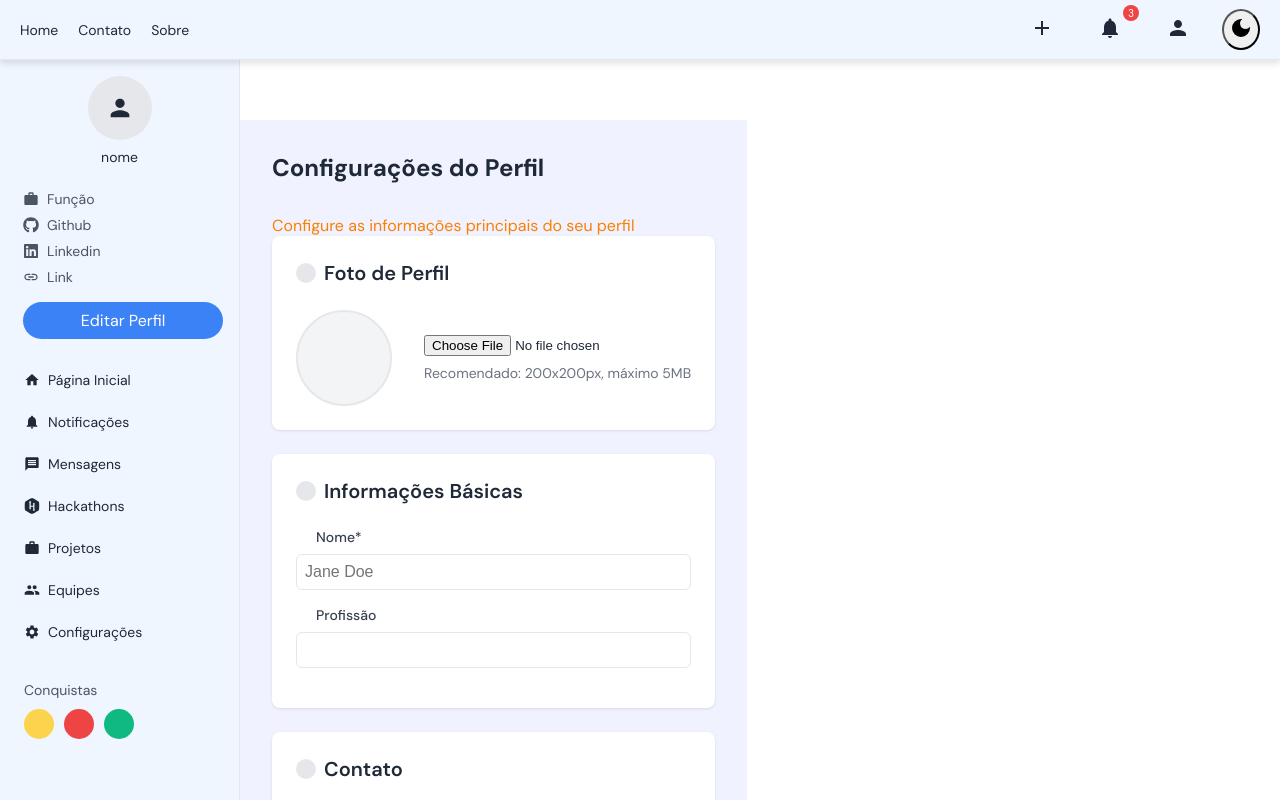
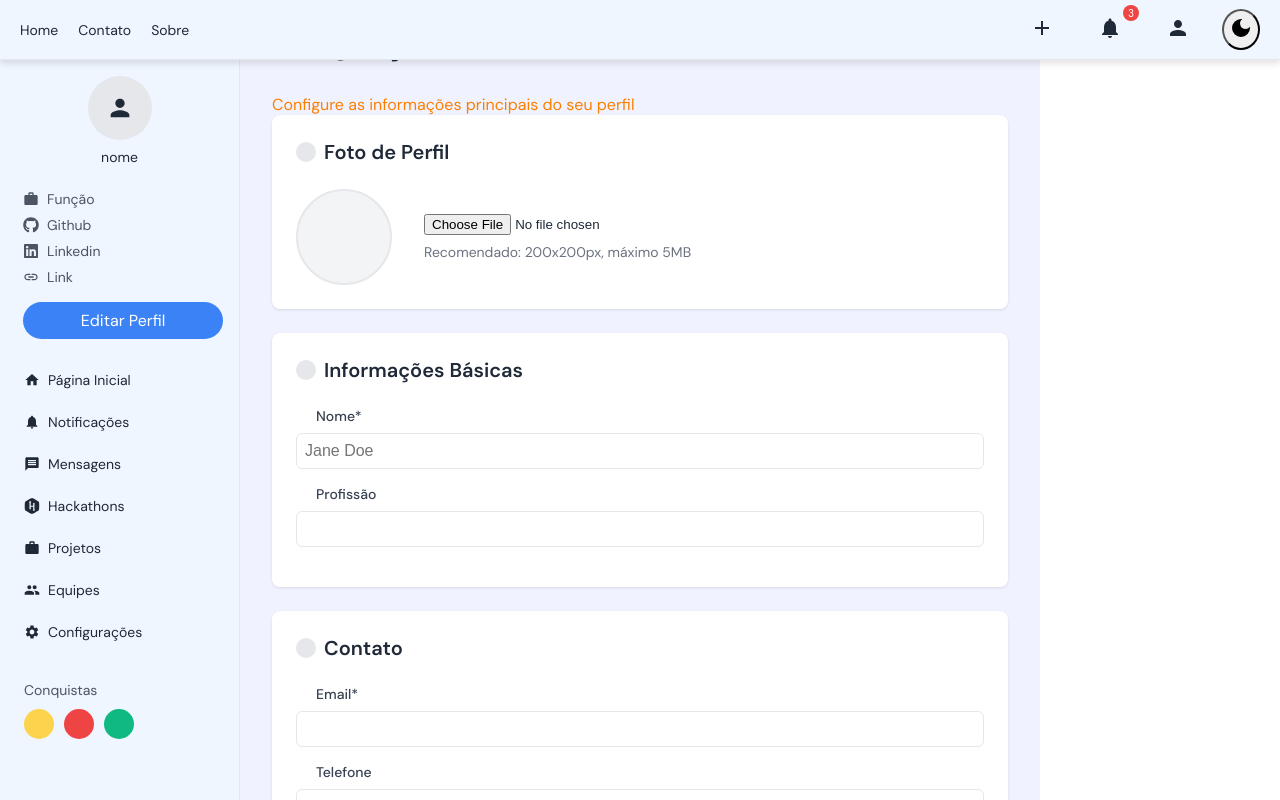
Before and after one commit to JudasFernandes-dev/temp, a React (Vite) app: page /edit-profile in a window 1280 px wide. Shown: the top 800 px of the page. Built offline with nearby package versions, Linux system fonts and the light colour scheme.

Commit message:
modificado

```diff
--- a/src/assets/components/perfil/EditProfile.css
+++ b/src/assets/components/perfil/EditProfile.css
@@ -4,7 +4,6 @@
   background-color: var(--bg-color);
   position: relative;
   padding-left: 240px;
-  padding-top: 60px;
 }
 
 .edit-profile-container {
@@ -12,7 +11,8 @@
   margin: 0 auto;
   padding: 2rem;
   background-color: #F0F2FF;
-  width: 100%;
+  margin-top: -61px;
+  width: 800px;
 }
 
 .profile-card {
--- a/src/assets/components/sidebar/Sidebar.tsx
+++ b/src/assets/components/sidebar/Sidebar.tsx
@@ -26,7 +26,7 @@ function Sidebar() {
         </div>
 
         <nav className="nav-links">
-          <Link to="/"><MdHome size={16} /> Página Inicial</Link>
+          <Link to="/paguser"><MdHome size={16} /> Página Inicial</Link>
           <Link to="/notifications"><MdNotifications size={16} /> Notificações</Link>
           <Link to="/messages"><MdMessage size={16} /> Mensagens</Link>
           <Link to="/hackathons"><FaHackerrank size={16} /> Hackathons</Link>
```
